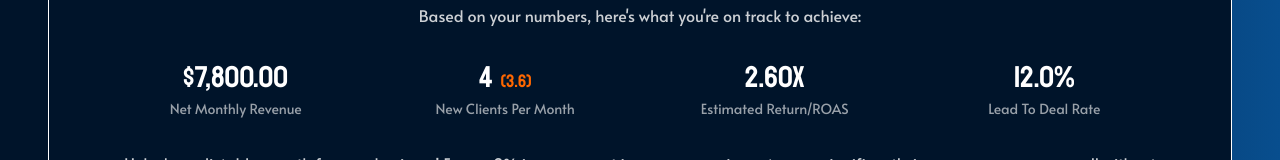
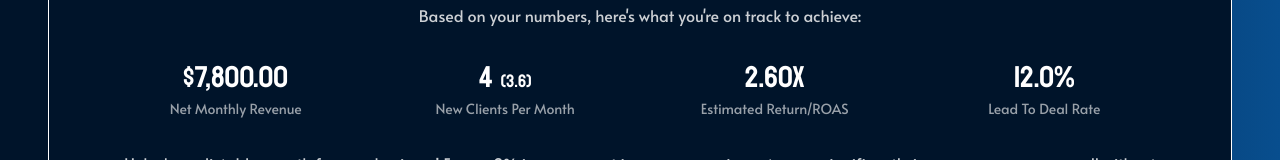
Before and after one commit to jack-xcelerate/sales-calculator, a Next.js app: page / in a window 1280 px wide. Shown: the part 2197-2357 px from the top of the page. Built offline with nearby package versions, Linux system fonts and the light colour scheme.

Commit message:
Updated revenue calculations to account for marketing costs

```diff
--- a/app/components/sales-calculator.tsx
+++ b/app/components/sales-calculator.tsx
@@ -728,7 +728,7 @@ const CTASection = ({ metrics }: { metrics: Metrics }) => {
             <div className="text-3xl font-staatliches text-white">
               {formatNumber(metrics.newClients)}
               {Math.round(metrics.newClients) !== metrics.newClients && (
-                <span className="text-lg text-primary ml-2">({metrics.newClients.toFixed(1)})</span>
+                <span className="text-lg text-white ml-2">({metrics.newClients.toFixed(1)})</span>
               )}
             </div>
             <div className="text-sm text-white/60">New Clients Per Month</div>
```
